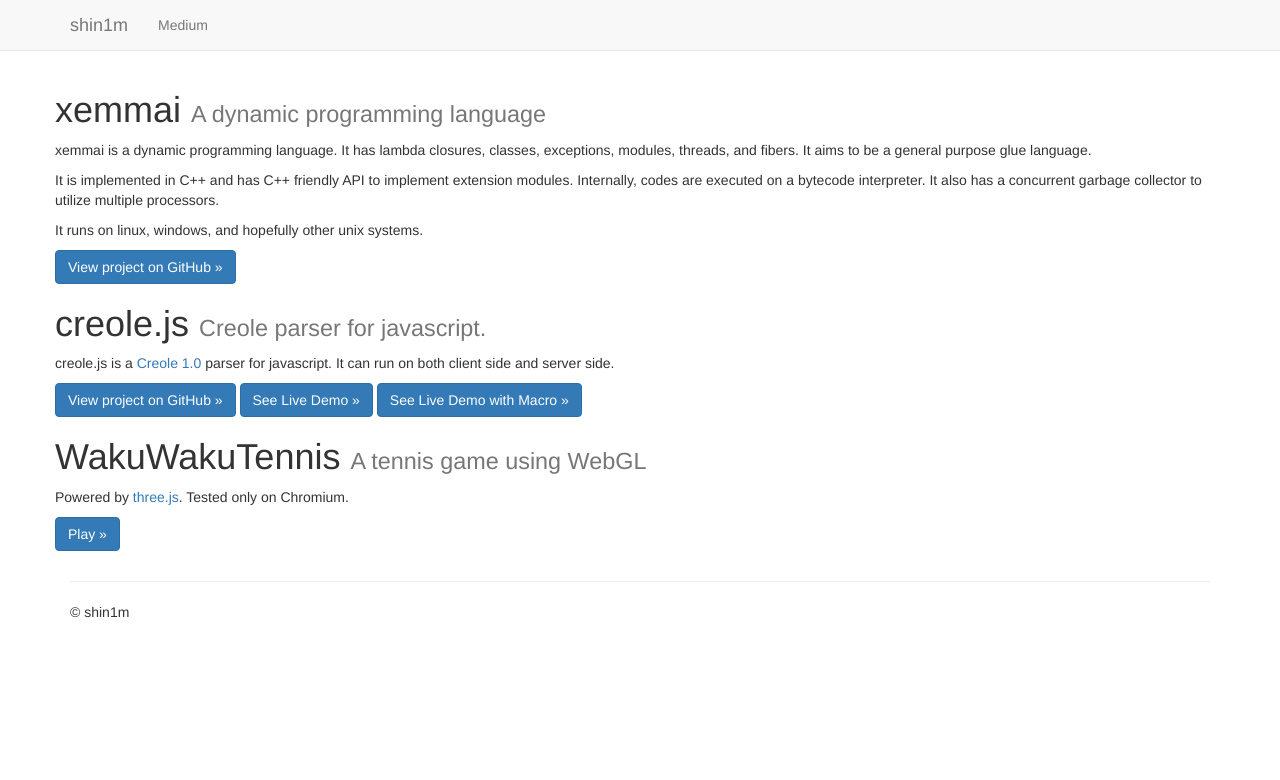
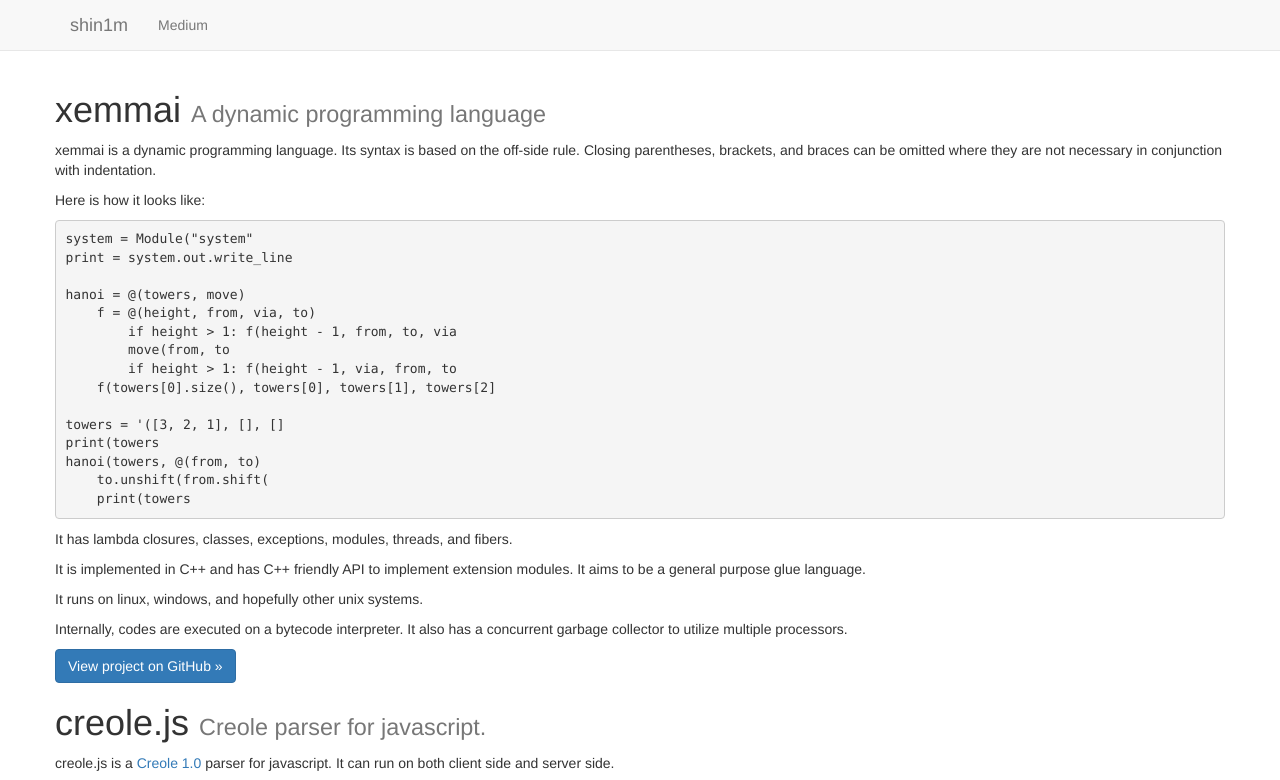
Before and after one commit to shin1m/shin1m.github.io, a plain HTML site: page index.html in a window 1280 px wide. Shown: the top 780 px of the page. Drawn offline with nearby package versions, Linux system fonts and the light colour scheme.

Commit message:
Added a new introduction of xemmai.

```diff
--- a/index.html
+++ b/index.html
@@ -2,8 +2,22 @@
   padding-top: 70px;
   padding-bottom: 70px;
 }</style></head><body><div class="navbar navbar-default navbar-fixed-top"><div class="container"><div class="navbar-header"><button data-toggle="collapse" data-target=".navbar-collapse" class="navbar-toggle"><span class="icon-bar"></span><span class="icon-bar"></span><span class="icon-bar"></span></button><a href="index.html" class="navbar-brand">shin1m</a></div><div class="collapse navbar-collapse"><ul class="nav navbar-nav"><li><a href="https://medium.com/@shin1morita">Medium</a></li></ul></div></div></div><div class="container"><div class="row"><h1>xemmai <small>A dynamic programming language</small></h1><p>xemmai is a dynamic programming language.
-It has lambda closures, classes, exceptions, modules, threads, and fibers.
-It aims to be a general purpose glue language.</p><p>It is implemented in C++ and has C++ friendly API to implement extension modules.
-Internally, codes are executed on a bytecode interpreter.
-It also has a concurrent garbage collector to utilize multiple processors.</p><p>It runs on linux, windows, and hopefully other unix systems.</p><p><a href="http://github.com/shin1m/xemmai" class="btn btn-primary">View project on GitHub &raquo;</a></p><h1>creole.js <small>Creole parser for javascript.</small></h1><p>creole.js is a <a href="http://wikicreole.org/wiki/Creole1.0">Creole 1.0</a> parser for javascript.
+Its syntax is based on the off-side rule.
+Closing parentheses, brackets, and braces can be omitted where they are not necessary in conjunction with indentation.</p><p>Here is how it looks like:</p><pre>system = Module("system"
+print = system.out.write_line
+
+hanoi = @(towers, move)
+    f = @(height, from, via, to)
+        if height > 1: f(height - 1, from, to, via
+        move(from, to
+        if height > 1: f(height - 1, via, from, to
+    f(towers[0].size(), towers[0], towers[1], towers[2]
+
+towers = '([3, 2, 1], [], []
+print(towers
+hanoi(towers, @(from, to)
+    to.unshift(from.shift(
+    print(towers</pre><p>It has lambda closures, classes, exceptions, modules, threads, and fibers.</p><p>It is implemented in C++ and has C++ friendly API to implement extension modules.
+It aims to be a general purpose glue language.</p><p>It runs on linux, windows, and hopefully other unix systems.</p><p>Internally, codes are executed on a bytecode interpreter.
+It also has a concurrent garbage collector to utilize multiple processors.</p><p><a href="http://github.com/shin1m/xemmai" class="btn btn-primary">View project on GitHub &raquo;</a></p><h1>creole.js <small>Creole parser for javascript.</small></h1><p>creole.js is a <a href="http://wikicreole.org/wiki/Creole1.0">Creole 1.0</a> parser for javascript.
 It can run on both client side and server side.</p><p><a href="http://github.com/shin1m/creole.js" class="btn btn-primary">View project on GitHub &raquo;</a> <a href="creole.js/demo.html" class="btn btn-primary">See Live Demo &raquo;</a> <a href="creole.js/demo-macro.html" class="btn btn-primary">See Live Demo with Macro &raquo;</a></p><h1>WakuWakuTennis <small>A tennis game using WebGL</small></h1><p>Powered by <a href="http://threejs.org">three.js</a>. Tested only on Chromium.</p><p><a href="tennis/wwt.html" class="btn btn-primary">Play &raquo;</a></p></div><hr><footer><p>&copy; shin1m</p></footer></div><script src="http://code.jquery.com/jquery-2.1.4.min.js"></script><script src="http://maxcdn.bootstrapcdn.com/bootstrap/3.3.4/js/bootstrap.min.js"></script></body></html>
```
Also changed, not shown: 1 other file.
